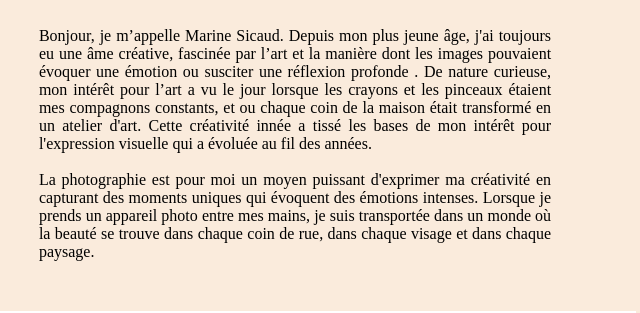
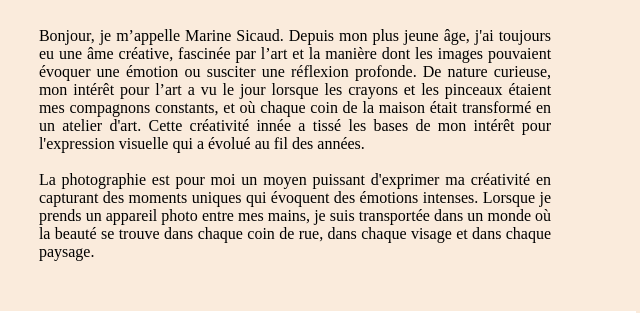
Before and after one commit to MarineSicaud/marinesicaud.github.io, a plain HTML site: page index.html in a window 1280 px wide. Shown: the part 283-596 px from the top of the page, 624-1264 px from the left. Drawn offline with nearby package versions, Linux system fonts and the light colour scheme; a web font is replaced by a local one.

Commit message:
Poffinage

```diff
--- a/index.html
+++ b/index.html
@@ -69,7 +69,8 @@
             <div class="presentation-container">
                 <h1 class="acceuil-title">Bienvenue sur mon portfolio</h1>
 
-                    <p class="paragraph-presentation" style="width: 88%"> Bonjour, je m’appelle Marine Sicaud. Depuis mon plus jeune âge, j'ai toujours eu une âme créative, fascinée par l’art et la manière dont les images pouvaient évoquer une émotion ou susciter une réflexion profonde . De nature curieuse, mon intérêt pour l’art a vu le jour lorsque les crayons et les pinceaux étaient mes compagnons constants, et ou chaque coin de la maison était transformé en un atelier d'art. Cette créativité innée a tissé les bases de mon intérêt pour l'expression visuelle qui a évoluée au fil des années. <br/> <br/>
+                    <p class="paragraph-presentation" style="width: 88%"> Bonjour, je m’appelle Marine Sicaud. Depuis mon plus jeune âge, j'ai toujours eu une âme créative, fascinée par l’art et la manière dont les images pouvaient évoquer une émotion ou susciter une réflexion profonde. De nature curieuse, mon intérêt pour l’art a vu le jour lorsque les crayons et les pinceaux étaient mes compagnons constants, et où chaque coin de la maison était transformé en un atelier d'art. Cette créativité innée a tissé les bases de mon intérêt pour l'expression visuelle qui a évolué au fil des années. <br/> <br/>
+
                         La photographie est pour moi un moyen puissant d'exprimer ma créativité en capturant des moments uniques qui évoquent des émotions intenses. Lorsque je prends un appareil photo entre mes mains, je suis transportée dans un monde où la beauté se trouve dans chaque coin de rue, dans chaque visage et dans chaque paysage.</p>
             </div>
         </section>
```
